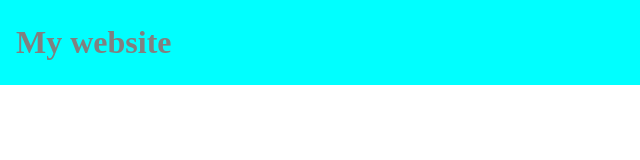
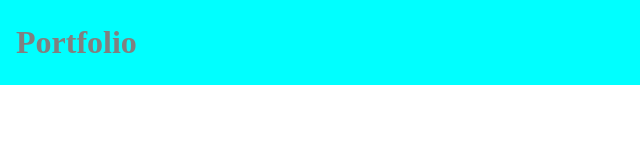
Before and after one commit to alphiljunette/first-website, a plain HTML site: page index.html in a window 1280 px wide. Shown: the full height of the page, 0-640 px from the left. Drawn offline with Linux system fonts and the light colour scheme.

Commit message:
feat: change title

```diff
--- a/index.html
+++ b/index.html
@@ -8,7 +8,7 @@
 </head>
 <body>
     <header>
-        <h1>My website</h1>
+        <h1>Portfolio</h1>
         <nav>
             <a href="#">Home</a>
             <a href="#">About</a>
```
